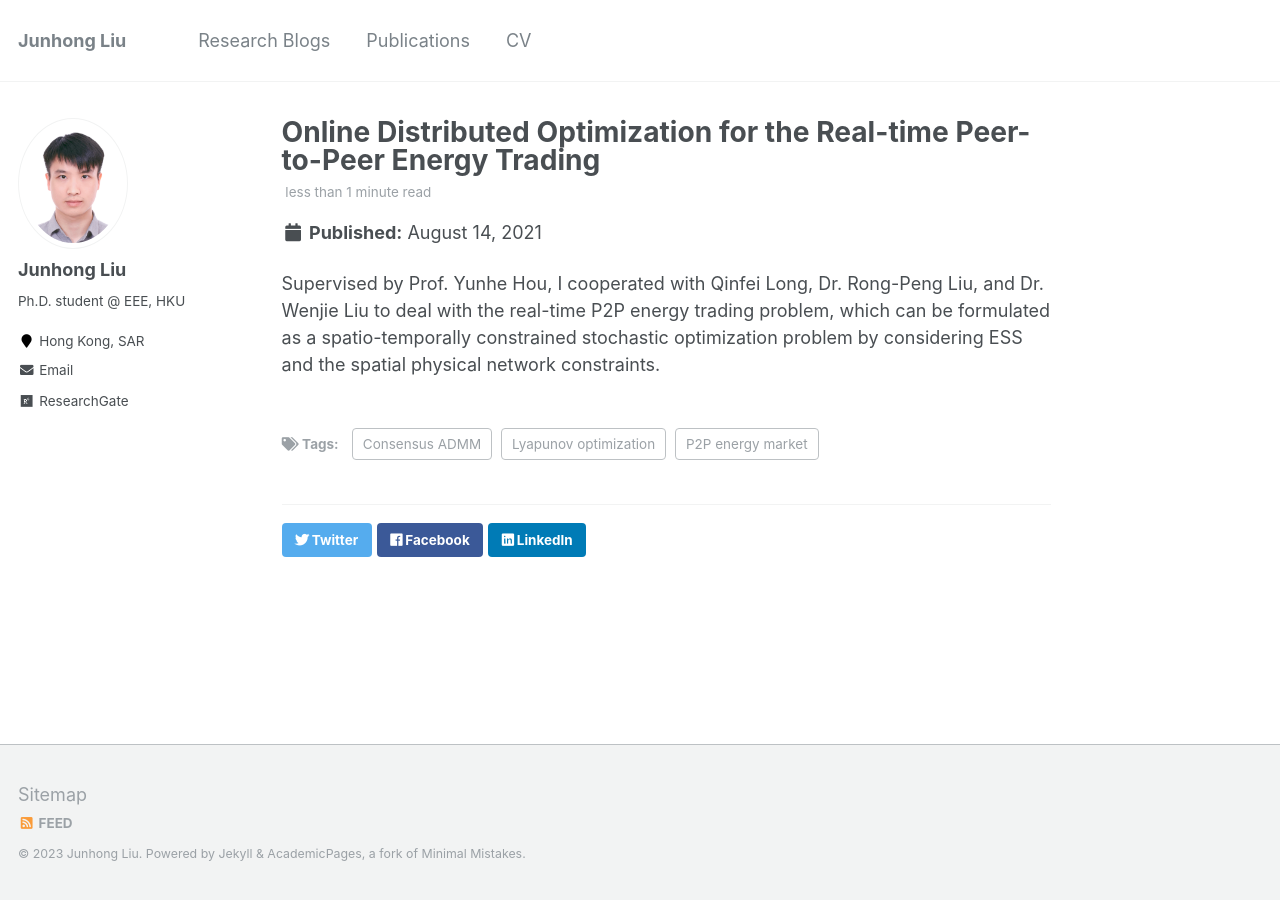
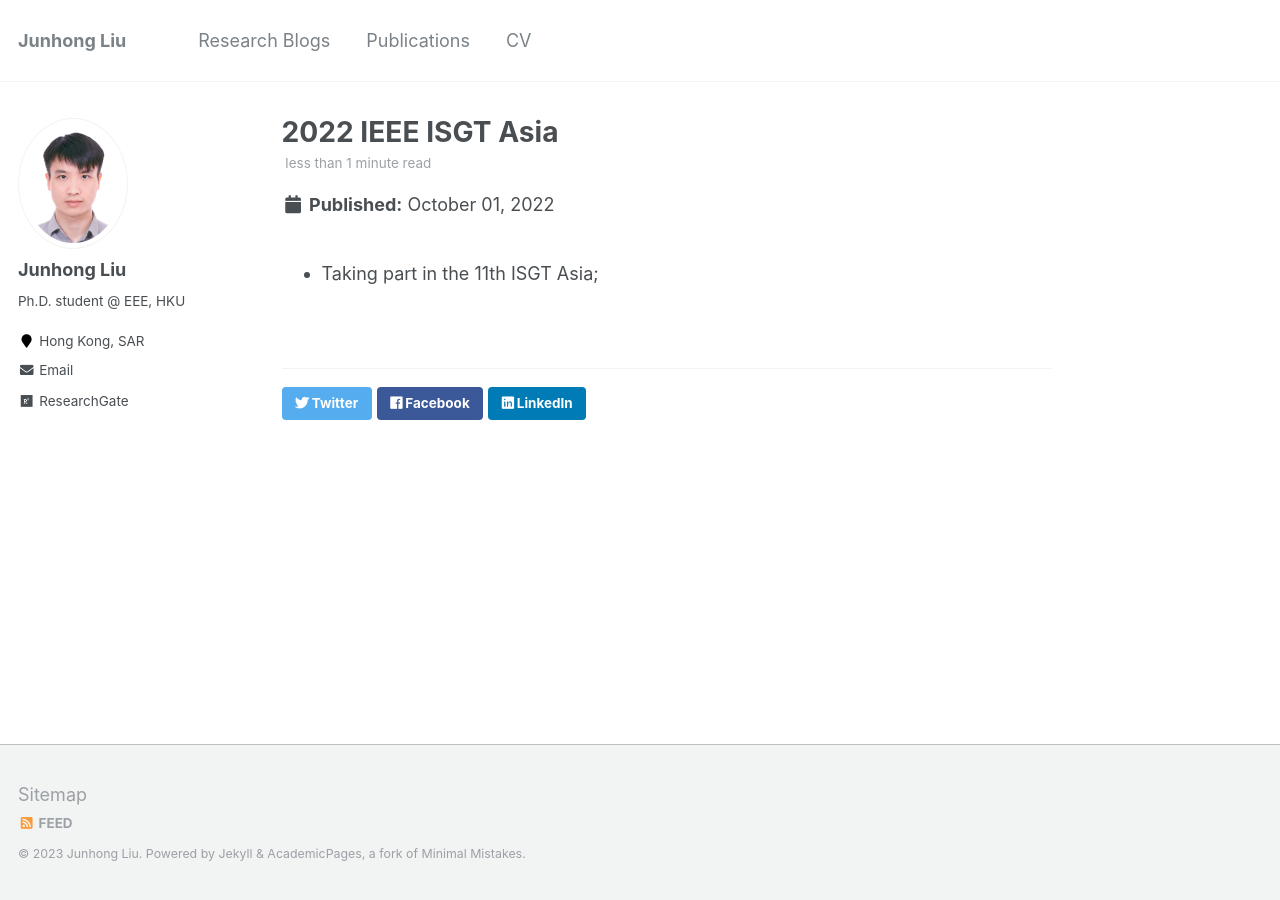
Before and after one commit to johnny-eee/online, a Jekyll site: the page built from _posts/2022-08-14-blog-post-1.md, in a window 1280 px wide. Built offline with Jekyll 4.4.1, drawn with Linux system fonts in a browser that asks for light colours.

Commit message:
Update 2022-08-14-blog-post-1.md

```diff
--- a/_posts/2022-08-14-blog-post-1.md
+++ b/_posts/2022-08-14-blog-post-1.md
@@ -1,11 +1,8 @@
 ---
-title: 'Online Distributed Optimization for the Real-time Peer-to-Peer Energy Trading'
-date: 2021-08-14
-permalink: /posts/2022/08/blog-post-1/
-tags:
-  - Lyapunov optimization
-  - P2P energy market
-  - Consensus ADMM
+title: "2022 IEEE ISGT Asia"
+excerpt: "11th International Conference on Innovative Smart Grid Technologies (Asia) 1st-5th November, Singapore <br/><img src='/images/isgt.png'>"
+collection: research blogs
+date: 2022-10-01
 ---
 
-Supervised by Prof. Yunhe Hou, I cooperated with Qinfei Long, Dr. Rong-Peng Liu, and Dr. Wenjie Liu to deal with the real-time P2P energy trading problem, which can be formulated as a spatio-temporally constrained stochastic optimization problem by considering ESS and the spatial physical network constraints.
+* Taking part in the 11th ISGT Asia;
```
